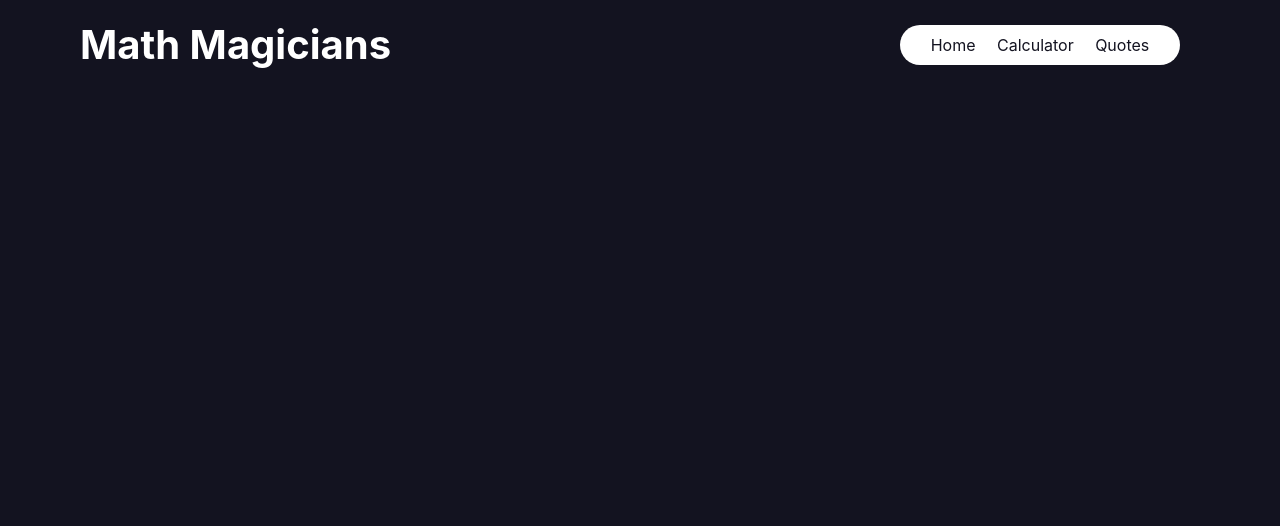
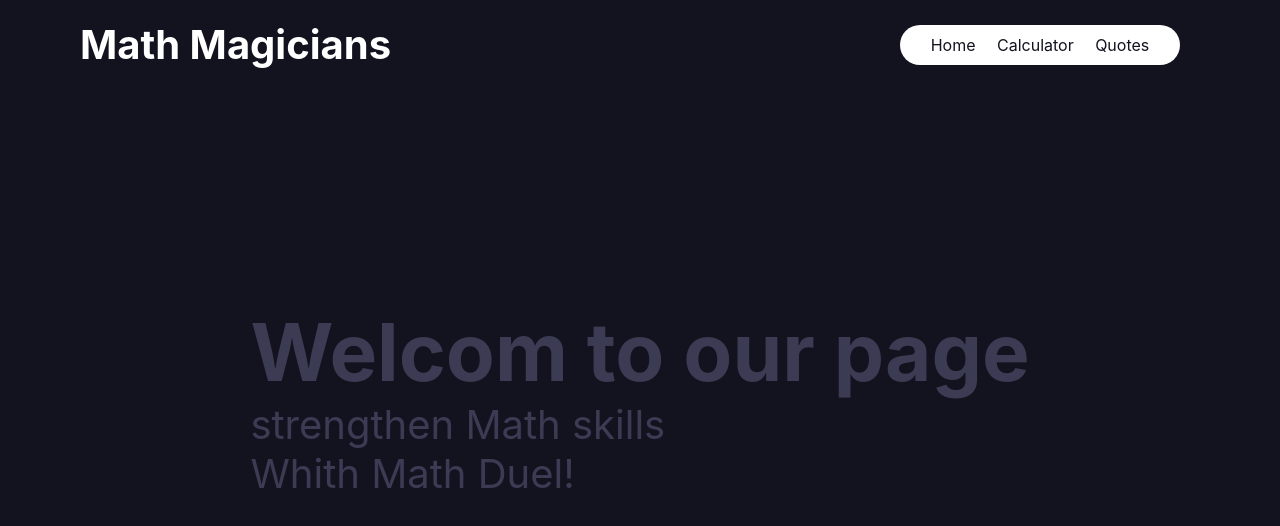
Before and after one commit to joel-kalema/Math-Magicians, a React (Create React App) app: page / in a window 1280 px wide. Shown: the top 526 px of the page. Built offline with nearby package versions, Linux system fonts and the light colour scheme.

Commit message:
Added the style

```diff
--- a/src/App.css
+++ b/src/App.css
@@ -50,6 +50,16 @@ nav ul li {
   list-style: none;
 }
 
+.home {
+  width: 100%;
+  height: 100vh;
+  display: flex;
+  justify-content: center;
+  align-items: center;
+  font-size: 40px;
+  color: rgb(59, 59, 83);
+}
+
 .quote {
   width: 100%;
   min-height: 100vh;
@@ -57,6 +67,7 @@ nav ul li {
 }
 
 .quote-container {
+  width: 60%;
   margin: 80px auto;
   background-color: rgb(223, 223, 223);
   box-shadow: inset 5px 5px 12px #fff, inset 5px 5px 12px rgba(0, 0, 0, 0.281);
--- a/src/App.js
+++ b/src/App.js
@@ -4,6 +4,7 @@ import { BrowserRouter as Router, Routes, Route } from 'react-router-dom';
 import Calculator from './component/calculator';
 import Nav from './component/navBar';
 import Quote from './component/Quote';
+import Home from './component/Home';
 
 function App() {
   return (
@@ -12,7 +13,7 @@ function App() {
       <Routes>
         <Route path="/quote" element={<Quote />} />
         <Route path="/calculator" element={<Calculator />} />
-        {/* <Route path="/" element={<Home />} /> */}
+        <Route path="/" element={<Home />} />
       </Routes>
     </Router>
   );
--- /dev/null
+++ b/src/component/Home.js
@@ -0,0 +1,14 @@
+import React from 'react';
+import '../App.css';
+
+const Home = () => (
+  <div className="home">
+    <div className="home-container">
+      <h1>Welcom to our page</h1>
+      <p>strengthen Math skills</p>
+      <p>Whith Math Duel!</p>
+    </div>
+  </div>
+);
+
+export default Home;
--- a/src/component/calculator.css
+++ b/src/component/calculator.css
@@ -21,8 +21,13 @@ button {
   padding-top: 10vh;
   height: 100vh;
   display: flex;
-  justify-content: center;
+  justify-content: space-around;
   align-items: center;
+}
+
+.container h1 {
+  color: rgb(59, 59, 83);
+  font-size: 40px;
 }
 
 .calculator {
@@ -68,3 +73,15 @@ button {
   -ms-border-radius: 20px;
   -o-border-radius: 20px;
 }
+
+@media only screen and (max-width: 712px) {
+  .container h1 {
+    font-size: 15px;
+    color: #fff;
+  }
+
+  .container {
+    padding-top: 20vh;
+    flex-direction: column;
+  }
+}
--- a/src/component/calculator.js
+++ b/src/component/calculator.js
@@ -20,6 +20,7 @@ const Calculator = () => {
   }
   return (
     <div className="container">
+      <h1>let us do some math!</h1>
       <div className="calculator">
         <div className="screen">{result || 0}</div>
         <button type="button" onClick={updateDetails}>AC</button>
```
Also changed, not shown: 1 other file (tests, documents, lock files or other folders).
